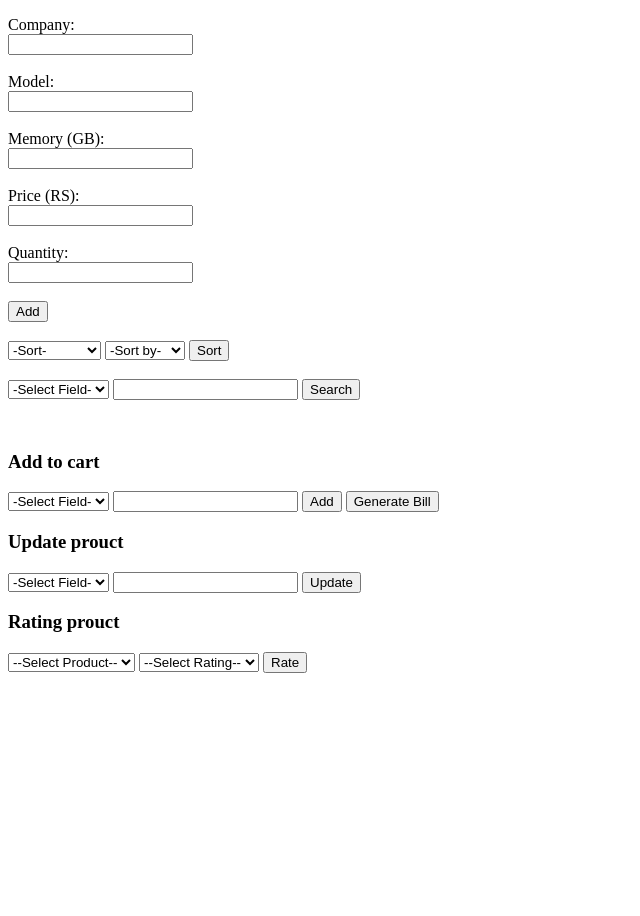
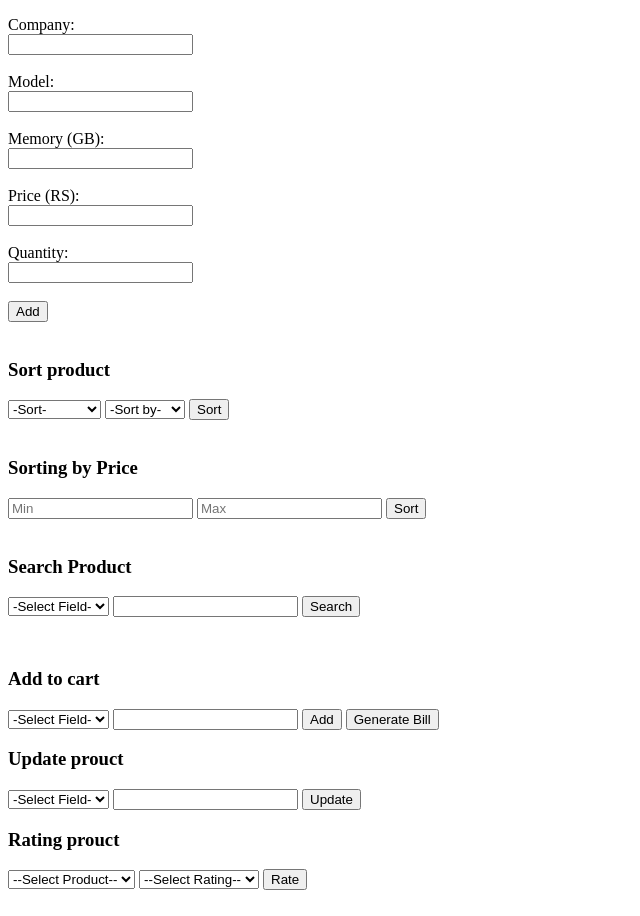
Before and after one commit to sachin4169/javaScript_Array, a plain HTML site: page index.html in a window 1280 px wide. Shown: the whole page, without its empty margins (0-640 px from the left). Before the commit the page ends 800 px from the top, so only its background shows below. Drawn offline with Linux system fonts and the light colour scheme.

Commit message:
Filter and display the products with in a given price range

```diff
--- a/app.js
+++ b/app.js
@@ -67,7 +67,7 @@ function search() {
     var select = document.getElementById("selectfield").value;
     var item = document.getElementById("item").value;
     var row = "";
-    companyinfo.forEach(element => {
+    companyinfo.forEach((element,index) => {
         console.log(element["Name"])
          if (element[`${select}`] == item){
                 row +=`  <tr>
@@ -75,6 +75,8 @@ function search() {
                     <td>${element.Model}</td>
                     <td>${element.Memory}</td>
                     <td>${element.Rs}</td>
+                    <td>${element.Quantity}</td>
+                    <td><input type="checkbox" class="chk" value="" onchange="check(${index})"></td>
                 </tr>`
             }
             else{
@@ -292,6 +294,32 @@ function rating(){
     document.getElementById("rtable").innerHTML=ratingtable+row+"</table>";
 
 }
+
+function pricesorting(){
+    var min = document.getElementById("min").value;
+    var max = document.getElementById("max").value;
+
+    var row =""
+    companyinfo.forEach((element,index) => {
+        if(element.Rs >= min && element.Rs <= max){
+        console.log(element["Name"])
+        row +=`  <tr>
+            <td>${element.Name}</td>
+            <td>${element.Model}</td>
+            <td>${element.Memory}</td>
+            <td>${element.Rs}</td>
+            <td>${element.Quantity}</td>
+            <td><input type="checkbox" class="chk" value="" onchange="check(${index})"></td>
+        </tr>`
+        }
+        // else{
+        //     console.log("no product in range")
+        //     display();
+        // }
+
+    });
+    document.getElementById("table").innerHTML=table+row+tfooter;
+}
 //del function
 // var delbox = [];
 // function del(){
--- a/index.html
+++ b/index.html
@@ -53,6 +53,7 @@
       <br />
       <br />
 
+      <h3>Sort product </h3>
       <select name="" id="sort">
         <option value="">-Sort-</option>
         <option value="Asc">Ascending</option>
@@ -67,8 +68,16 @@
       </select>
 
       <button onclick="sorting()">Sort</button><br />
+      <br/>
+
+      <h3>Sorting by Price </h3>
+     <input type="number" id="min" placeholder="Min">
+     <input type="number" id="max" placeholder="Max">
+
+      <button onclick="pricesorting()">Sort</button><br />
       <br />
 
+      <h3>Search Product</h3>
       <select name="" id="selectfield">
         <option value="">-Select Field-</option>
         <option value="Name">Company</option>
```
